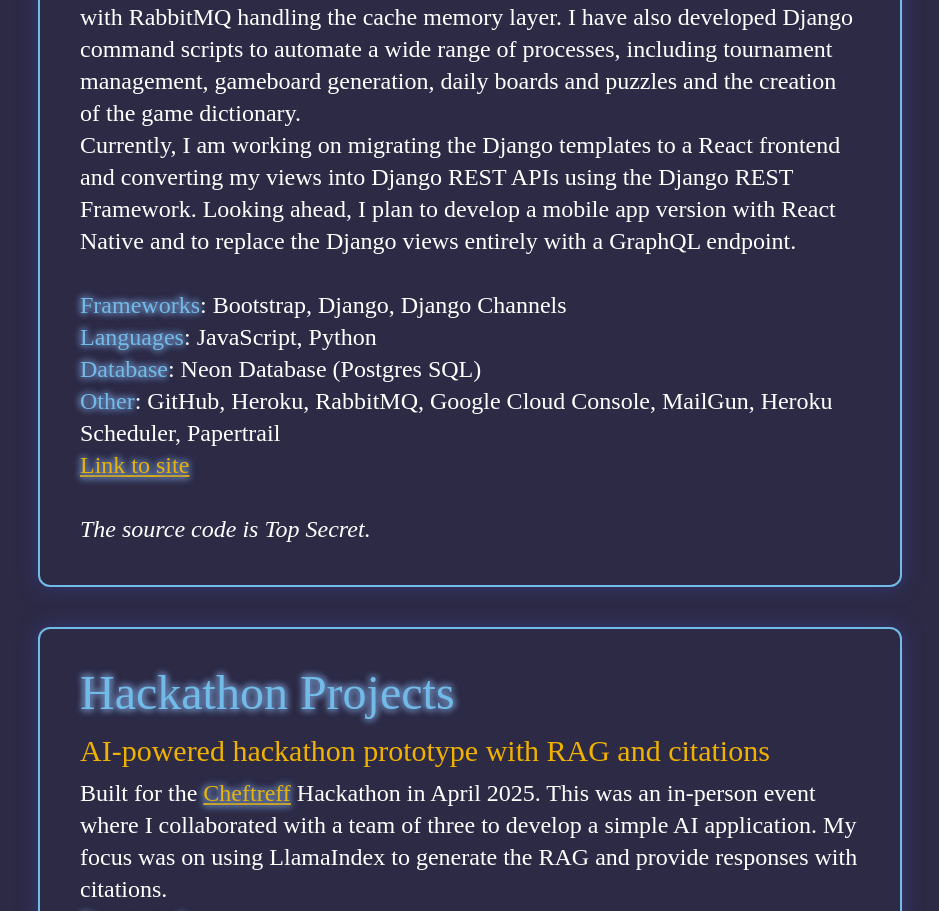
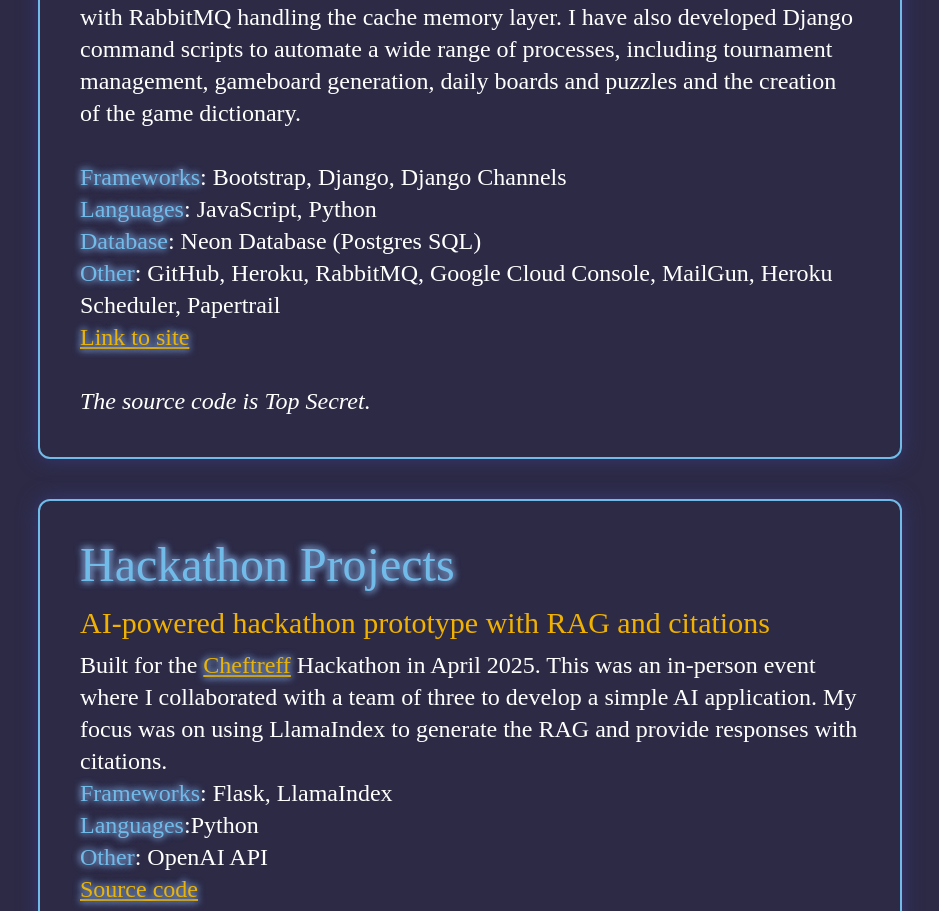
Before and after one commit to alexrobincrabbe/portfolio_frontend, a React (Vite) app: page /projects in a window 1280 px wide. Shown: the part 845-1756 px from the top of the page, without its empty margins (298-1237 px from the left). Built offline with nearby package versions, Linux system fonts and the light colour scheme; no server answers; a web font is replaced by a local one.

Commit message:
Fix boojum description as the future plans section is no longer accurate

```diff
--- a/src/pages/projects/components/boojumContent.tsx
+++ b/src/pages/projects/components/boojumContent.tsx
@@ -30,13 +30,6 @@
         processes, including tournament management, gameboard generation, daily
         boards and puzzles and the creation of the game dictionary.
       </p>
-      <p>
-        Currently, I am working on migrating the Django templates to a React
-        frontend and converting my views into Django REST APIs using the Django
-        REST Framework. Looking ahead, I plan to develop a mobile app version
-        with React Native and to replace the Django views entirely with a
-        GraphQL endpoint.
-      </p>
       <br />
       <span className="glowing-blue">Frameworks</span>: Bootstrap, Django,
       Django Channels
```
